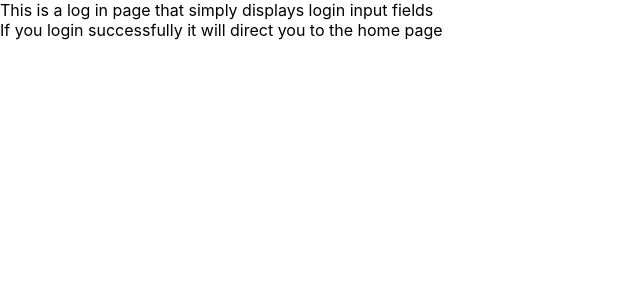
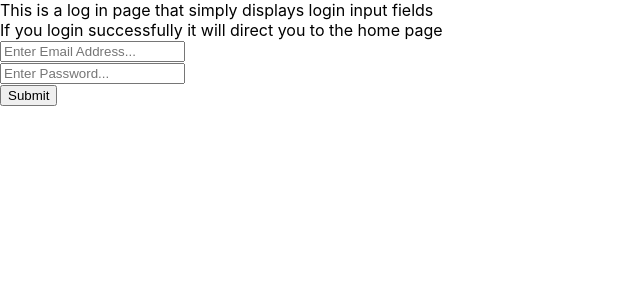
Before and after one commit to Tfalase24/A-2-B, a React (Create React App) app in the folder a2b/: page /login in a window 1280 px wide. Shown: the top 300 px of the page, without its empty margins (0-640 px from the left). Built offline with nearby package versions, Linux system fonts and the light colour scheme.

Commit message:
ref(..log-in/Login.tsx): Added new Login Compontent FC and Submit button

```diff
--- a/a2b/src/pages/log-in/Login.tsx
+++ b/a2b/src/pages/log-in/Login.tsx
@@ -1,10 +1,19 @@
 import React from 'react';
+import SubmitButton from '../../components/submit-button/SubmitButton';
+import LoginComponent from '../../components/login/Login';
 
 const Login = () => {
+  const handleSubmit = (event: React.FormEvent) => {
+    event.preventDefault();
+    console.log('The submit button has been clicked');
+  };
+
   return (
     <>
       <div>This is a log in page that simply displays login input fields</div>
       <div>If you login successfully it will direct you to the home page</div>
+      <LoginComponent />
+      <SubmitButton label="Submit" onClick={handleSubmit} />
     </>
   );
 };
```
